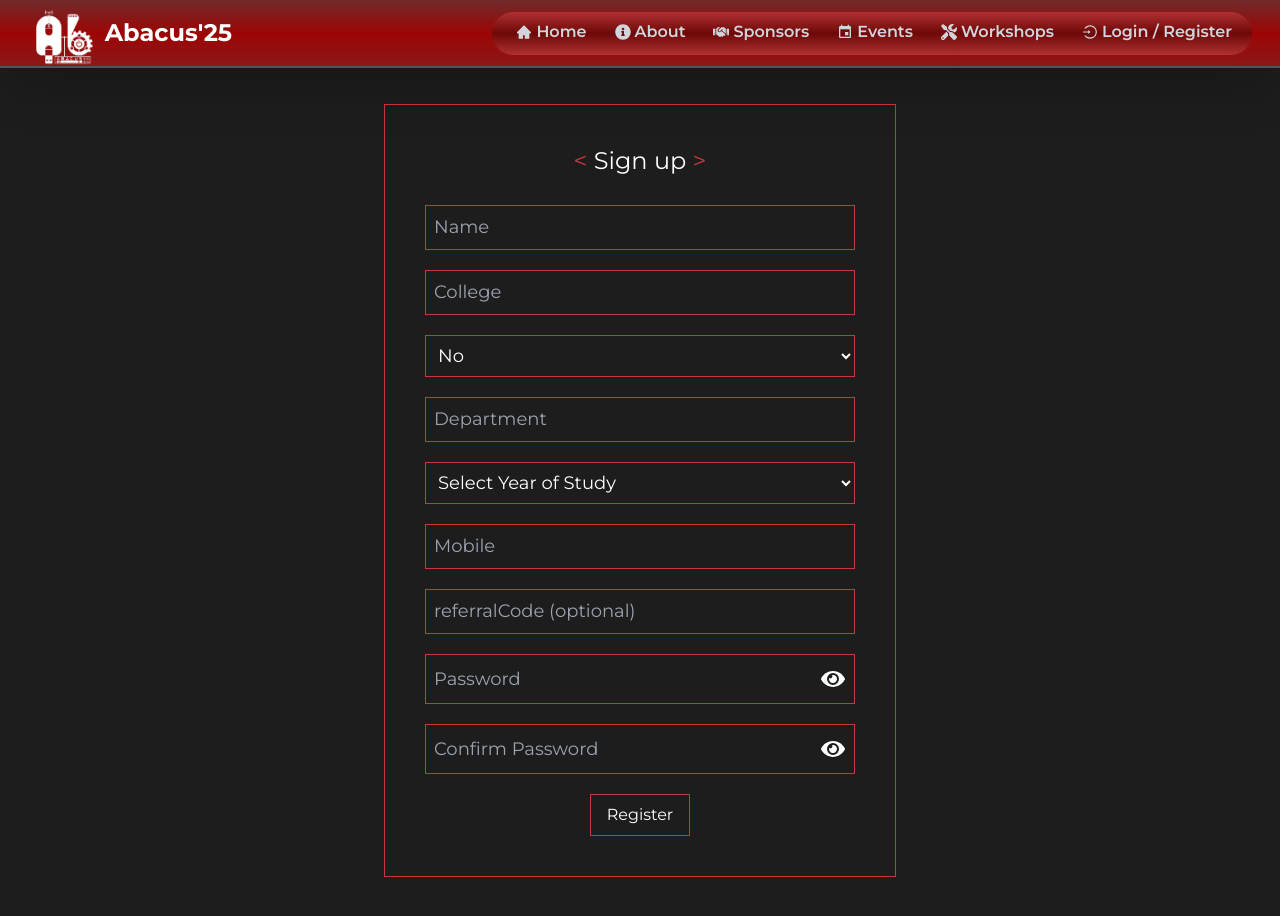
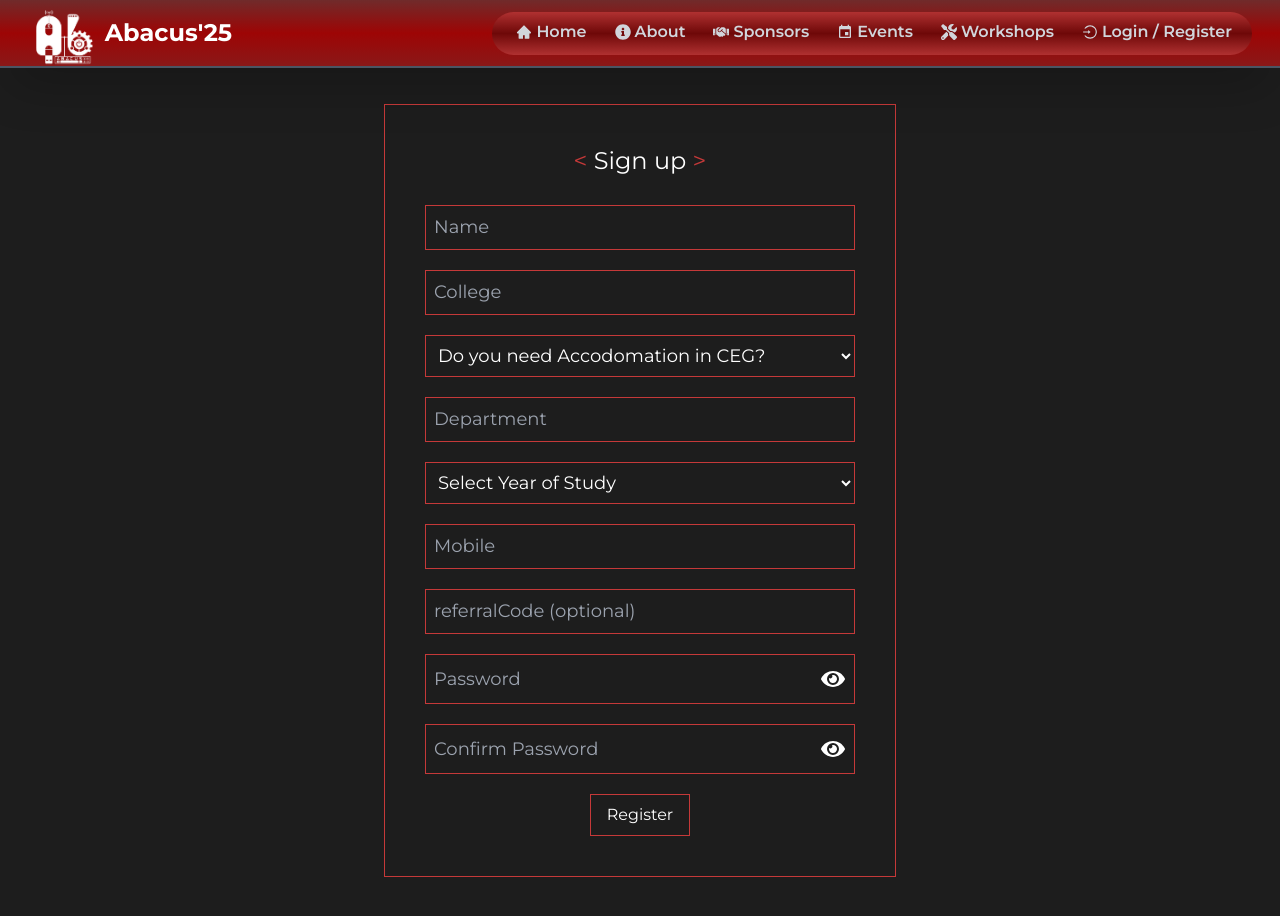
Before and after one commit to cegcsea/abacus-25-frontend, a React (Create React App) app: page /register/1/1 in a window 1280 px wide. Built offline with nearby package versions, Linux system fonts and the light colour scheme; a web font is replaced by a local one.

Commit message:
accomodation requirement

```diff
--- a/src/pages/RegisterDetails.js
+++ b/src/pages/RegisterDetails.js
@@ -16,7 +16,7 @@ function RegisterDetails() {
     name: "",
     college: "",
     //hostCollege: "",
-    accomodation: false,
+    accomodation: "",
     dept: "",
     year: "",
     mobile: "",
@@ -69,7 +69,7 @@ function RegisterDetails() {
 
   const handleSubmit = async (e) => {
     e.preventDefault();
-    //console.log("Form Data before submit:", formData);
+    console.log("Form Data before submit:", formData);
     if (formData.password !== formData.confirmPassword) {
       toast.error("Passwords do not match!");
       return;
@@ -181,13 +181,14 @@ function RegisterDetails() {
             </option>
           </select> */}
           <select
+            placeholder="Do you need Accodomation in CEG?"
             className="p-2 outline-none border border-[#c53939] text-[18px] bg-[#1d1d1d]"
             value={
               formData.accomodation === true
                 ? "true"
                 : formData.accomodation === false
-                  ? "false"
-                  : ""
+                ? "false"
+                : ""
             }
             onChange={(e) =>
               handleSelectChange(
@@ -195,14 +196,14 @@ function RegisterDetails() {
                 e.target.value === "true"
                   ? true
                   : e.target.value === "false"
-                    ? false
-                    : null
+                  ? false
+                  : null
               )
             }
             required
           >
             <option value="" disabled hidden>
-              Accommodation
+              Do you need Accodomation in CEG?
             </option>
             <option key="Yes" value="true">
               Yes
@@ -211,7 +212,6 @@ function RegisterDetails() {
               No
             </option>
           </select>
-
 
           <input
             type="text"
```
